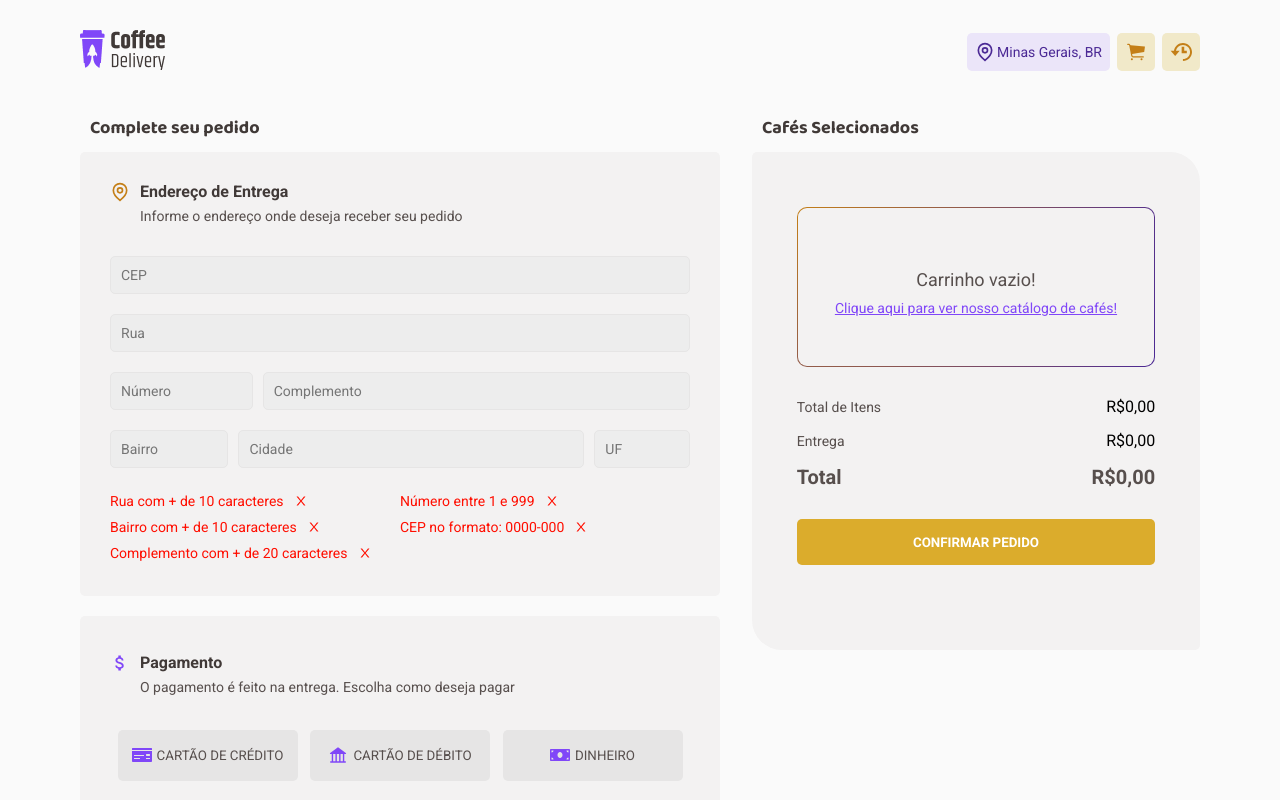
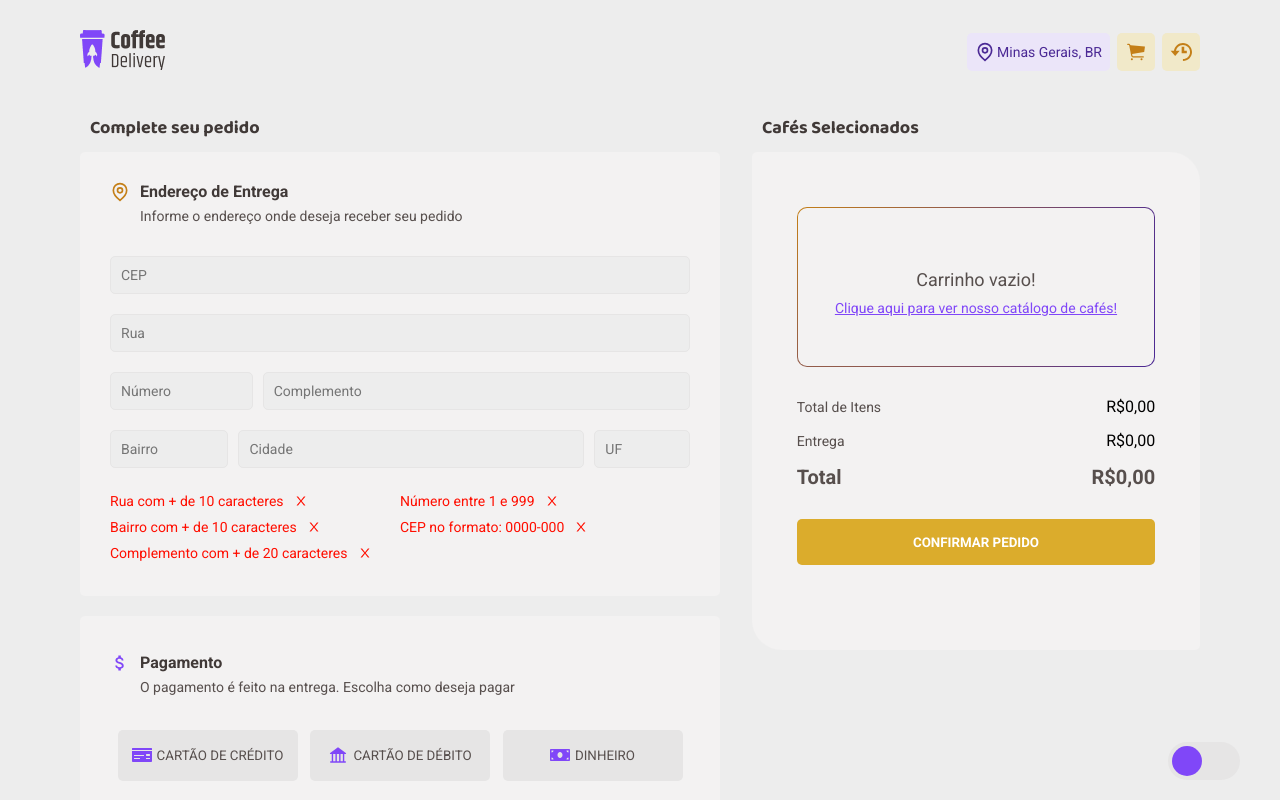
Before and after one commit to MatheusAndrade23/Coffee_Delivery, a React (Vite) app: page /order in a window 1280 px wide. Shown: the top 800 px of the page. Built offline with nearby package versions, Linux system fonts and the light colour scheme.

Commit message:
Theme Switcher

```diff
--- a/src/components/Footer/index.tsx
+++ b/src/components/Footer/index.tsx
@@ -2,6 +2,8 @@
 
 import { VscGithub } from 'react-icons/vsc';
 import { BsLinkedin } from 'react-icons/bs';
+
+import { ThemeSwitcher } from '../ThemeSwitcher';
 
 import logo from '../../assets/logo.png';
 
@@ -15,6 +17,7 @@
       <a href="https://www.linkedin.com/in/matheus-andrade23/">
         <BsLinkedin />
       </a>
+      <ThemeSwitcher />
     </FooterContainer>
   );
 };
--- /dev/null
+++ b/src/components/ThemeSwitcher/index.tsx
@@ -0,0 +1,19 @@
+import { ThemeSwitcherContainer } from './styles';
+
+import { useContext } from 'react';
+
+import { ThemeProviderContext } from '../../providers/ThemeProvider';
+
+export const ThemeSwitcher = () => {
+  const { changeTheme } = useContext(ThemeProviderContext);
+  const handleChecked = () => {
+    changeTheme();
+  };
+
+  return (
+    <ThemeSwitcherContainer>
+      <input type="checkbox" onChange={handleChecked} />
+      <span></span>
+    </ThemeSwitcherContainer>
+  );
+};
--- /dev/null
+++ b/src/components/ThemeSwitcher/styles.ts
@@ -0,0 +1,31 @@
+import styled, { css } from 'styled-components';
+
+export const ThemeSwitcherContainer = styled.label`
+  position: fixed;
+  bottom: 20px;
+  display: block;
+  right: 40px;
+  width: 7.2rem;
+  padding: 4px;
+  border-radius: 22px;
+  background-color: ${({ theme }) => theme.colors['base-button']};
+  cursor: pointer;
+
+  span {
+    display: block;
+    width: 30px;
+    height: 30px;
+    border-radius: 50%;
+    background-color: ${({ theme }) => theme.colors['5-color']};
+    transition: 0.3s cubic-bezier(0.18, 0.69, 0.35, 1.15);
+  }
+
+  & input {
+    position: absolute;
+    transform: scale(0);
+  }
+
+  & input:checked ~ span {
+    transform: translateX(34px);
+  }
+`;
--- a/src/styles/themes/dark.ts
+++ b/src/styles/themes/dark.ts
@@ -1 +1,40 @@
-export const darkTheme = {};
+export const darkTheme = {
+  colors: {
+    'base-title': '#D7D5D5',
+    'base-subtitle': '#E6E5E5',
+    'base-text': '#EDEDED',
+    'base-label': '#F3F2F2',
+    'base-hover': '#272221',
+    'base-button': '#403937',
+    'base-input': '#574F4D',
+    'base-card': '#8D8686',
+    'base-background': '#4A4A4A',
+    'base-light-color': '#FFFF',
+    '1-color': '#C47F17',
+    '2-color': '#DBAC2C',
+    '3-color': '#F1E9C9',
+    '4-color': '#4B2995',
+    '5-color': '#8047F8',
+    '6-color': '#EBE5F9',
+    'red-color': '#FF6347',
+    'green-color': '#008000',
+  },
+  fonts: {
+    family: {
+      primary: '"Roboto", sans-serif',
+      secondary: '"Baloo 2", cursive',
+    },
+    sizes: {
+      xxhuge: '4.8rem',
+      xhuge: '4.4rem',
+      huge: '3.2rem',
+      big: '2.4rem',
+      medium2: '2rem',
+      medium: '1.8rem',
+      small4: '1.6rem',
+      small3: '1.4rem',
+      small2: '1.2rem',
+      small: '1rem',
+    },
+  },
+};
--- a/src/styles/themes/light.ts
+++ b/src/styles/themes/light.ts
@@ -8,7 +8,7 @@
     'base-button': '#E6E5E5',
     'base-input': '#EDEDED',
     'base-card': '#F3F2F2',
-    'base-background': '#FAFAFA',
+    'base-background': '#EDEDED',
     'base-light-color': '#FFFF',
     '1-color': '#C47F17',
     '2-color': '#DBAC2C',
```
